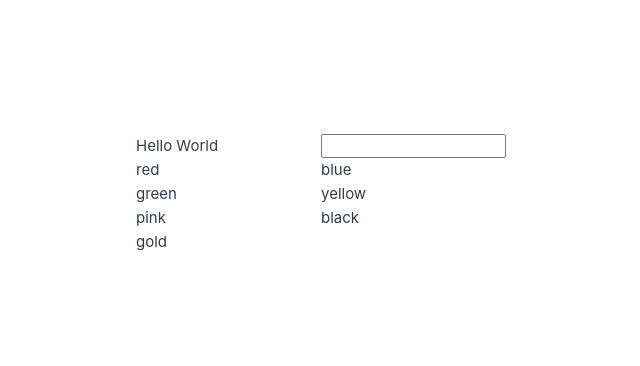
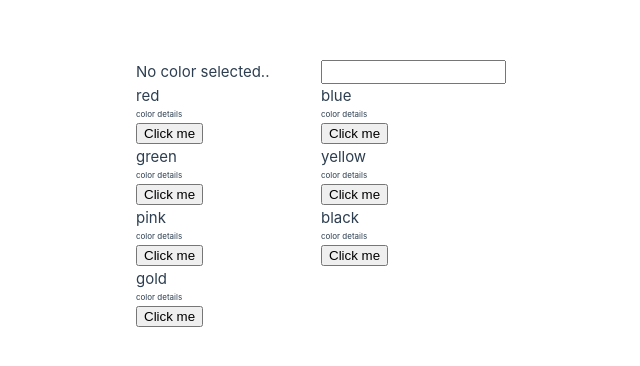
Before and after one commit to iykeevans/altschool-class-of-vue, a Vue app: page / in a window 1280 px wide. Shown: the part 206-572 px from the top of the page, without its empty margins (319-959 px from the left). Built offline with nearby package versions, Linux system fonts and the light colour scheme.

Commit message:
recap on everything options api

```diff
--- /dev/null
+++ b/src/components/Color.vue
@@ -0,0 +1,32 @@
+<template>
+  <slot name="color" :value="value">
+    <div :style="`color: ${value}`">{{ value }}</div>
+  </slot>
+  <slot name="footer">
+    <div style="font-size: 8px">Generic footer</div>
+  </slot>
+
+  <button @click="handleSelectedColor">Click me</button>
+</template>
+
+<script>
+export default {
+  props: {
+    value: {
+      type: String,
+      default: "Color",
+      required: true,
+    },
+  },
+  data() {
+    return {};
+  },
+  methods: {
+    handleSelectedColor() {
+      this.$emit("change-selected-color", this.value);
+    },
+  },
+};
+</script>
+
+<style></style>
--- a/src/components/Recap_01_02_2023.vue
+++ b/src/components/Recap_01_02_2023.vue
@@ -1,20 +1,28 @@
 <template>
-  <div>{{ name }}</div>
+  <div>{{ selectedColor }}</div>
 
   <input v-model="searchValue" />
 
-  <!-- <button v-on:click="changeName">Change Name</button> -->
   <div v-for="color in filteredColors" :key="color">
-    {{ color }}
+    <Color :value="color" @change-selected-color="selectedColor = $event">
+      <template #color="slotProps">{{ slotProps.value }}</template>
+
+      <template #footer>
+        <div style="font-size: 8px">color details</div>
+      </template>
+    </Color>
   </div>
 </template>
 
 <script>
+import Color from "./Color.vue";
 export default {
   name: "Recap_01_02_2023",
+  components: { Color },
   data() {
     return {
       name: "Hello World",
+      selectedColor: "No color selected..",
       colors: ["red", "blue", "green", "yellow", "pink", "black", "gold"],
       filteredColors: [
         "red",
@@ -29,13 +37,7 @@ export default {
     };
   },
   methods: {
-    changeName() {
-      this.name = "Adebayo";
-    },
     filterString() {
-      //   this.colors = this.colors.filter((item) =>
-      //     item.toLowerCase().includes(this.searchValue.toLowerCase())
-      //   );
       // loop through the colors
       // get color
       // do check to confirm if searchvalue is in the currentColor
@@ -45,7 +47,7 @@ export default {
       if (this.searchValue.length === 0) {
         return this.colors;
       }
-      debugger;
+
       for (let index = 0; index < this.colors.length; index++) {
         const color = this.colors[index];
 
@@ -72,10 +74,13 @@ export default {
     },
   },
   computed: {
-    filteredColors() {
+    filteredColorsComputed() {
       return this.colors.filter((item) =>
         item.toLowerCase().includes(this.searchValue.toLowerCase())
       );
+    },
+    getGreeting() {
+      return "Hello guys";
     },
   },
 };
```
